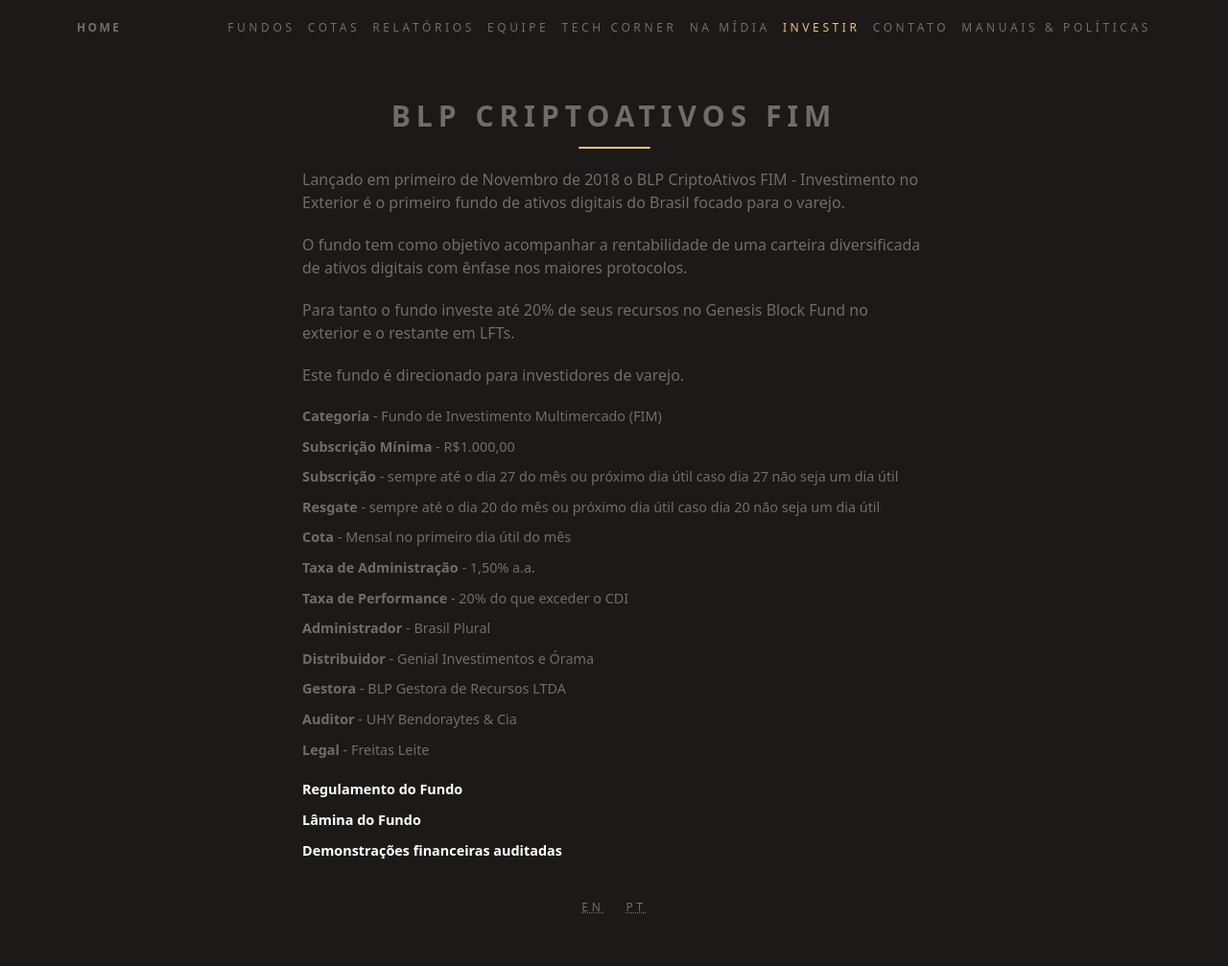
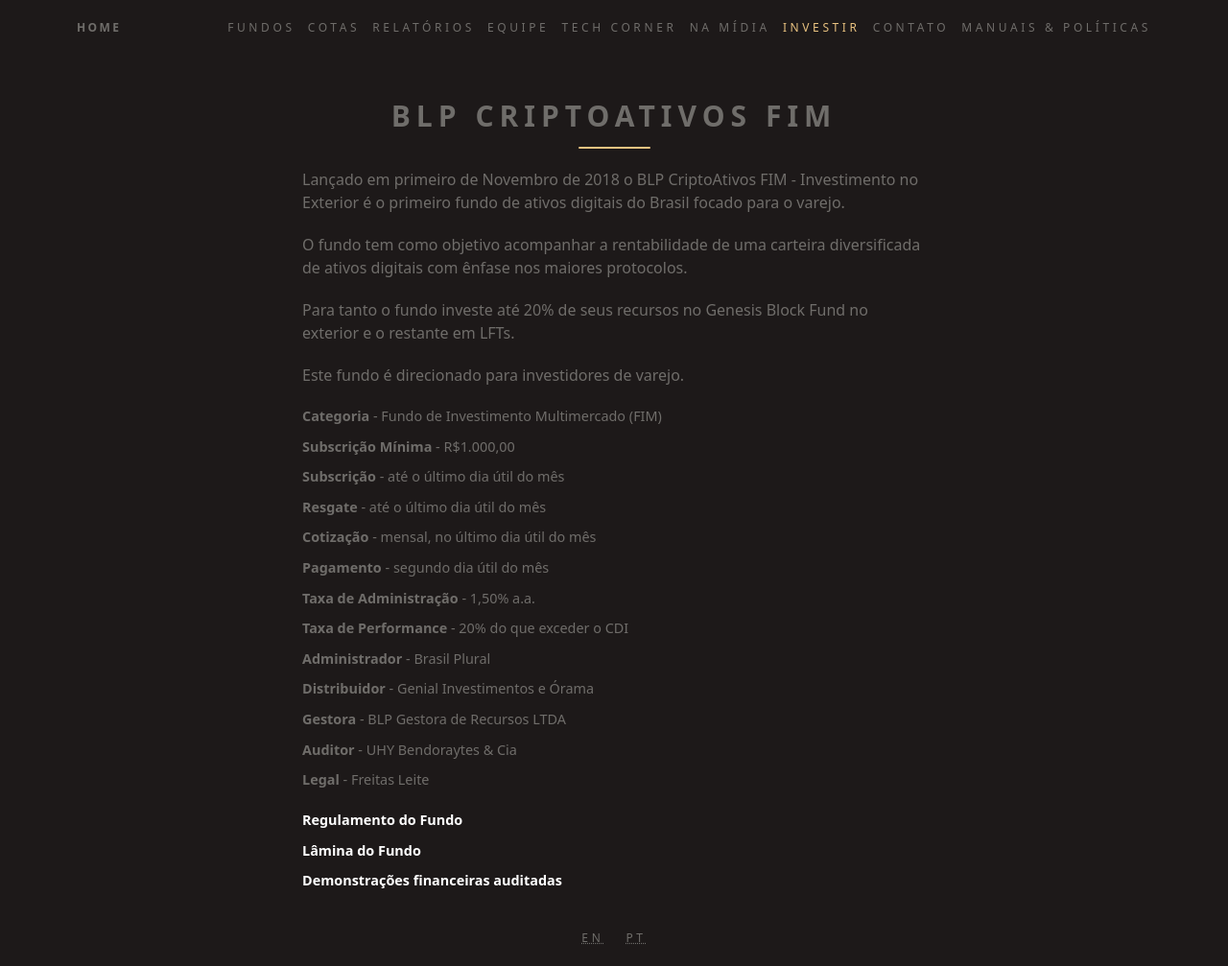
Before and after one commit to ateliedetemas/blpcrypto, a Jekyll site: the page built from _pages/fundos/ativos-fim.md, in a window 1280 px wide. Shown: the whole page at 96% size. Built offline with Jekyll 4.4.1, drawn with Linux system fonts in a browser that asks for light colours; before the commit the page ends 975 px from its top, so only the background shows below that.

Commit message:
Update ativos-fim.md

```diff
--- a/_pages/fundos/ativos-fim.md
+++ b/_pages/fundos/ativos-fim.md
@@ -15,9 +15,10 @@ Este fundo é direcionado para investidores de varejo.
 
 - **Categoria** - Fundo de Investimento Multimercado (FIM)
 - **Subscrição Mínima** - R$1.000,00
-- **Subscrição** - sempre até o dia 27 do mês ou próximo dia útil caso dia 27 não seja um dia útil
-- **Resgate** - sempre até o dia 20 do mês ou próximo dia útil caso dia 20 não seja um dia útil
-- **Cota** - Mensal no primeiro dia útil do mês
+- **Subscrição** - até o último dia útil do mês
+- **Resgate** - até o último dia útil do mês
+- **Cotização** - mensal, no último dia útil do mês
+- **Pagamento** - segundo dia útil do mês
 - **Taxa de Administração** - 1,50% a.a.
 - **Taxa de Performance** - 20% do que exceder o CDI
 - **Administrador** - Brasil Plural
```
